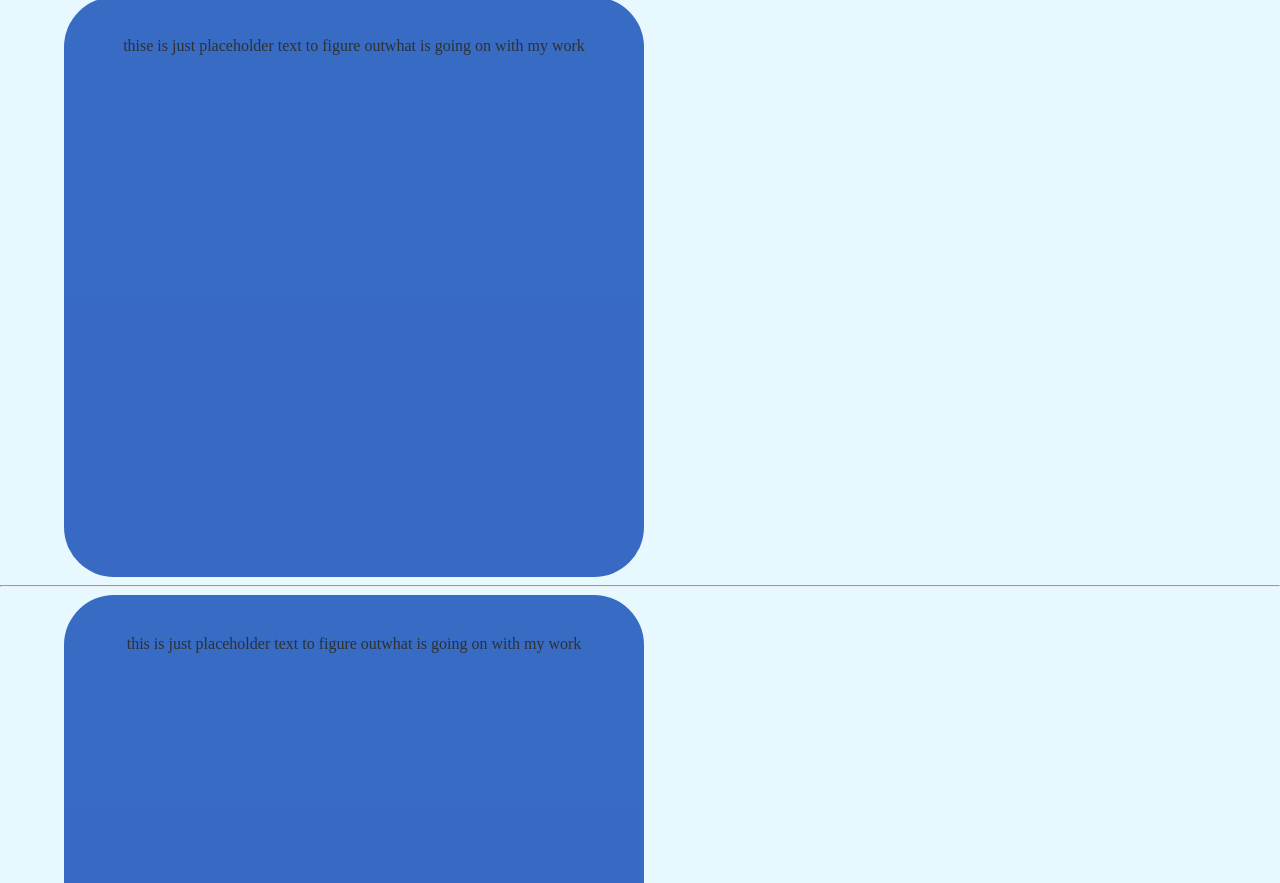
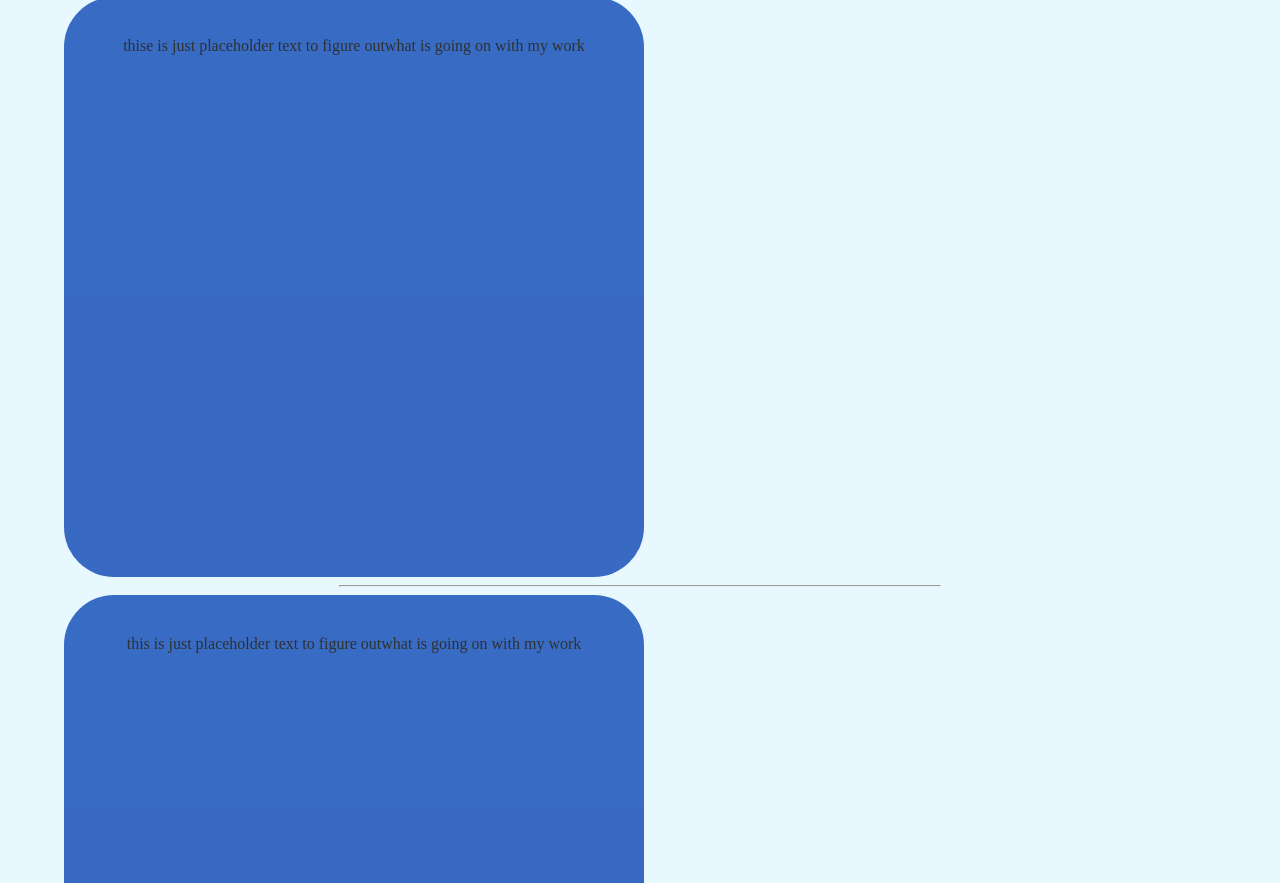
Before and after one commit to OnslowCollege/advanced-techniques-web-rja-2024-altar-philip, a website: page src/index.html in a window 1280 px wide. Shown: the part 214-1097 px from the top of the page. Drawn offline with Linux system fonts and the light colour scheme.

Commit message:
Aug 23, 2024, 2:28 AM

```diff
--- a/src/css/styles.css
+++ b/src/css/styles.css
@@ -58,6 +58,10 @@
             padding: 40px;
 }
 
+hr {
+    max-width: 600px;
+
+}
 h1 {
     font-size: xx-large;
     color: #051031;
```
